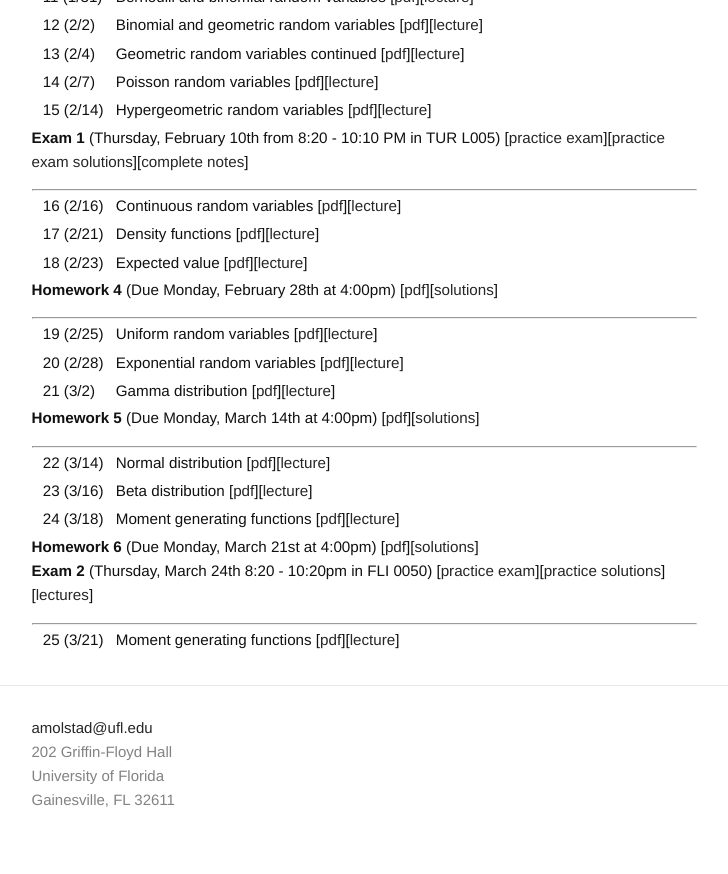
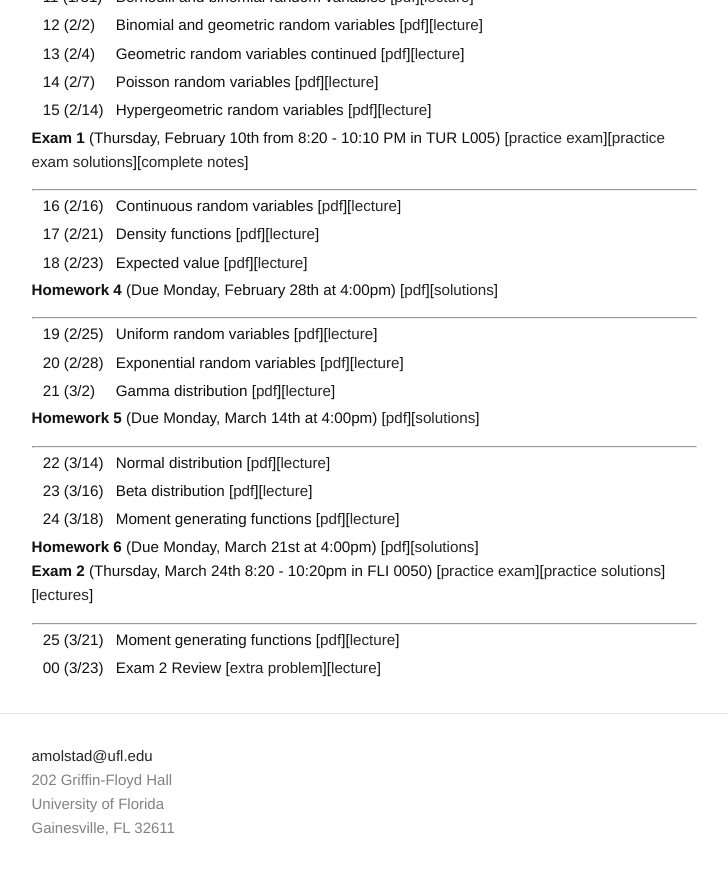
Before and after one commit to ajmolstad/ajmolstad.github.io, a Jekyll site: the page built from S22_STA4321.md, in a window 1280 px wide and 900 px high, scrolled down 722 px. Shown: the top 874 px of the window, without its empty margins (276-1004 px from the left). Built offline with Jekyll 4.4.1, drawn with Linux system fonts in a browser that asks for light colours.

Commit message:
Update S22_STA4321.md

```diff
--- a/S22_STA4321.md
+++ b/S22_STA4321.md
@@ -82,9 +82,10 @@ Note that you must be logged into your UFL eLearning account to access course ma
 
 
 **Homework 6** (Due Monday, March 21st at 4:00pm) [[pdf](https://ufl.instructure.com/files/67472488/download?download_frd=1)][[solutions](https://ufl.instructure.com/files/67731577/download?download_frd=1)]
-**Exam 2** (Thursday, March 24th 8:20 - 10:20pm in FLI 0050) [[practice exam](https://ufl.instructure.com/files/67669391/download?download_frd=1)][[practice solutions](https://ufl.instructure.com/files/67731631/download?download_frd=1)][[lectures](https://ufl.instructure.com/files/67731594/download?download_frd=1)]
+**Exam 2** (Thursday, March 24th 8:20 - 10:20pm in FLI 0050) [[practice exam](https://ufl.instructure.com/files/67669391/download?download_frd=1)][[practice solutions](https://ufl.instructure.com/files/67758956/download?download_frd=1)][[lectures](https://ufl.instructure.com/files/67731594/download?download_frd=1)]
 
 ---------
 
 
 || 25 (3/21) || Moment generating functions [[pdf](https://ufl.instructure.com/files/67698272/download?download_frd=1)][[lecture](https://ufl.instructure.com/courses/452037/files?preview=67705650)]||
+|| 00 (3/23) || Exam 2 Review [[extra problem](https://ufl.instructure.com/files/67759039/download?download_frd=1)][[lecture](https://ufl.instructure.com/courses/452037/files?preview=67759076)]
```
